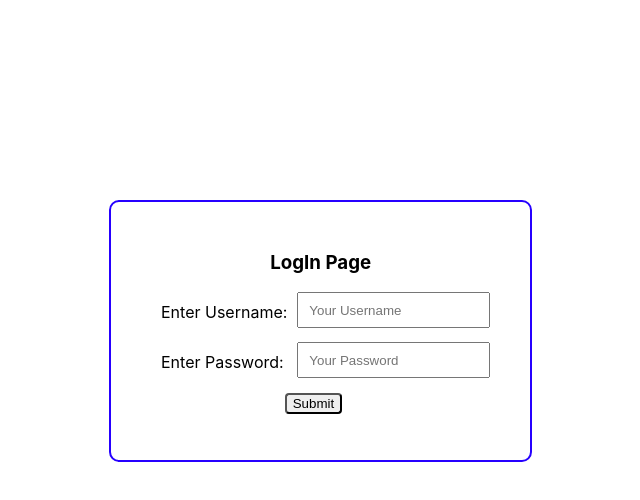
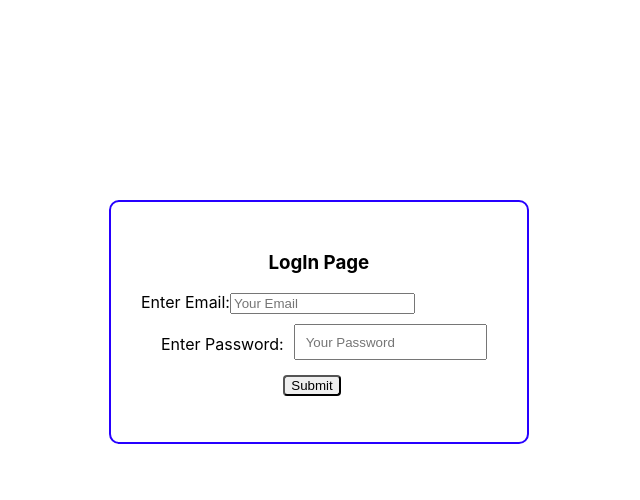
Before and after one commit to Karancse/ReeLearn, a React (Create React App) app in the folder client/my-react-app/: page / in a window 1280 px wide. Both pictures are taken after a click on the button "LogIn". Shown: the top 500 px of the page, without its empty margins (391-1031 px from the left). Built offline with nearby package versions, Linux system fonts and the light colour scheme.

Commit message:
Update LoginPage.js

```diff
--- a/client/my-react-app/src/LoginPage.js
+++ b/client/my-react-app/src/LoginPage.js
@@ -9,6 +9,15 @@ function EnterUsername (props) {
     <div className="enterUsername">
       <span>Enter Username:</span>
       <input className='usernameInput' onChange = { event => props.onChange(event.target.value) } type='text' placeholder='Your Username'></input>
+    </div>
+  )
+}
+
+function EnterEmail (props) {
+  return (
+    <div className="enterEmail">
+      <span>Enter Email:</span>
+      <input className='emailInput' onChange = { event => props.onChange(event.target.value) } type='text' placeholder='Your Email'></input>
     </div>
   )
 }
@@ -37,6 +46,7 @@ class LoginPanel extends React.Component{
     super(props);
     this.state = {
       username : '',
+      email: '',
       password : '',
       status: ''
     };
@@ -48,6 +58,12 @@ class LoginPanel extends React.Component{
     });
   }
 
+  UpdateEmail(email){
+    this.setState({
+      email: email
+    })
+  }
+
   UpdatePassword(password) {
     this.setState({
       password : password
@@ -56,10 +72,10 @@ class LoginPanel extends React.Component{
 
   Submit() {
 
-    if(this.state.username==null || this.state.username==='')
+    if(this.state.email==null || this.state.email==='')
     {
       this.setState({
-        status:'Enter username'
+        status:'Enter email'
       });
       return;
     }
@@ -96,7 +112,7 @@ class LoginPanel extends React.Component{
     */
 
     Axios.post("http://localhost:3001/logIn", {
-      username: this.state.username,
+      email: this.state.email,
       password: this.state.password
     }, {
       headers: {
@@ -127,7 +143,7 @@ class LoginPanel extends React.Component{
     return (
       <div className="logInPanel">
         <h3>LogIn Page</h3>
-        <EnterUsername username={ this.state.username } onChange={username => this.UpdateUsername(username) }/>
+        <EnterEmail email={ this.state.email } onChange={email => this.UpdateEmail(email) }/>
         <EnterPassword password={ this.state.password } onChange={password => this.UpdatePassword(password) }/>
         <SubmitButton onClick={() => this.Submit() }/>
         <p>{ this.state.status }</p>
```
